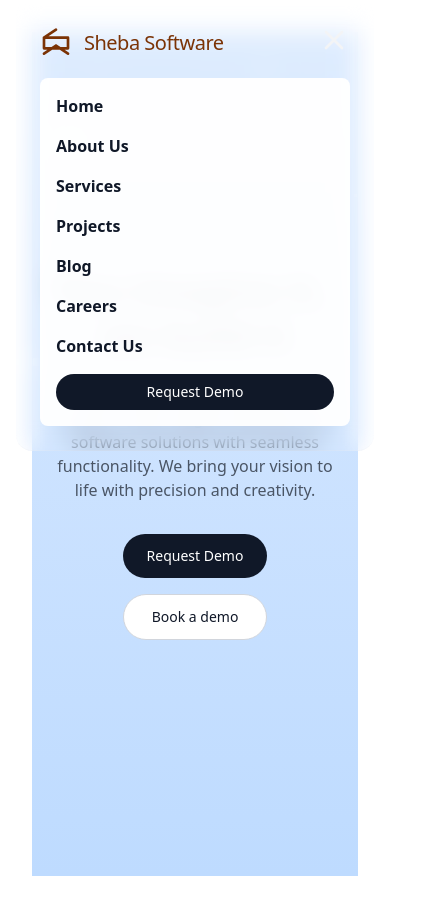
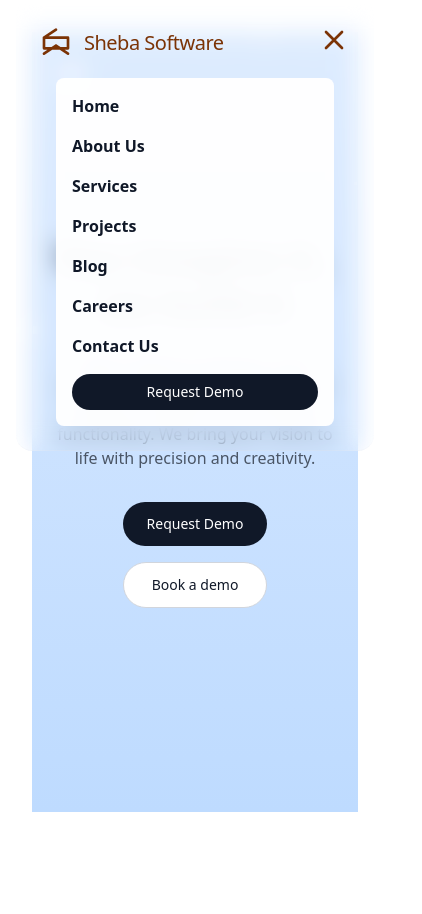
Before and after one commit to Sheba-Software-Solutions/Sheba-website, a React (Vite) app: page / in a window 390 px wide. Both pictures are taken after a click on the button "Toggle menu". Shown: the top 914 px of the page, 422 px wide, since content can reach past the window. After the commit the page ends 844 px from the top, so only its background shows below. Built offline with nearby package versions, Linux system fonts and the light colour scheme.

Commit message:
Improved the overflow and responsiveness

```diff
--- a/src/Components/Shared/NavBar.jsx
+++ b/src/Components/Shared/NavBar.jsx
@@ -8,10 +8,10 @@ const NavBar = () => {
   };
 
   return (
-    <div className="fixed top-0 left-0 right-0 mx-4 sm:mx-6 md:mx-8 z-20">
+    <div className="fixed top-0 left-0 right-0 mx-4 sm:mx-6 md:mx-8 z-20 ">
       <nav className="p-6 bg-white/10 backdrop-blur-md border-b border-gray-200/20 rounded-b-2xl">
         <div className="max-w-7xl mx-auto flex justify-between items-center">
-
+          {/* Logo */}
           <div className="flex items-center space-x-3">
             <svg
               className="w-8 h-8 text-amber-900 transition-transform hover:scale-110"
@@ -32,8 +32,8 @@ const NavBar = () => {
             </span>
           </div>
 
-
-          <div className="hidden md:flex space-x-8 text-gray-900 font-semibold">
+          {/* Desktop Menu */}
+          <div className="hidden lg:flex space-x-8 text-gray-900 font-semibold">
             <a
               href="#"
               className="hover:text-gray-700 transition-colors duration-200 relative group"
@@ -85,17 +85,18 @@ const NavBar = () => {
             </a>
           </div>
 
-
-          <div className="hidden md:block">
+          {/* Request Demo Button (Desktop) */}
+          <div className="hidden lg:block">
             <button className="bg-white text-gray-900 px-5 py-2 rounded-full hover:bg-gray-200 transition-colors duration-200 text-sm font-semibold">
               Request Demo
             </button>
           </div>
 
-          <div className="md:hidden">
+          {/* Hamburger Menu (Mobile) */}
+          <div className="lg:hidden">
             <button
               onClick={toggleMenu}
-              className="text-gray-100 focus:outline-none"
+              className="text-amber-900 focus:outline-none"
               aria-label="Toggle menu"
             >
               <svg
@@ -116,8 +117,9 @@ const NavBar = () => {
           </div>
         </div>
 
+        {/* Mobile Menu */}
         {isOpen && (
-          <div className="md:hidden mt-4 bg-white/95 backdrop-blur-sm rounded-lg p-4">
+          <div className="lg:hidden mt-4 bg-white/95 backdrop-blur-sm rounded-lg p-4 mx-4 sm:mx-6 md:mx-8">
             <div className="flex flex-col space-y-4 text-gray-900 font-semibold">
               <a
                 href="#"
--- a/src/index.css
+++ b/src/index.css
@@ -1 +1,6 @@
 @import "tailwindcss";
+
+
+html, body {
+  overflow-x: hidden;
+}
--- a/src/pages/Home.jsx
+++ b/src/pages/Home.jsx
@@ -1,4 +1,3 @@
-import BeforeCard from "../Components/Home/BeforeCard";
 import HeroSection from "../Components/Home/HeroSection";
 import SnowEffect from "../Components/Home/SnowEffect";
 import NavBar from "../Components/Shared/NavBar";
@@ -6,11 +5,13 @@ import NavBar from "../Components/Shared/NavBar";
 
 const Home = () => {
   return (
-    <div className="min-h-screen bg-grey-50 flex flex-col">
-      <div className=" m-8 h-screen bg-gradient-to-b from-blue-100 to-blue-200 flex flex-col relative">
+    <div className="min-h-screen bg-grey-50 flex flex-col ">
+      <div className="m-8 flex-1 bg-gradient-to-b from-blue-100 to-blue-200 flex flex-col relative">
         <SnowEffect />
         <NavBar />
         <HeroSection />
+
+
       </div>
     </div>
   );
```
